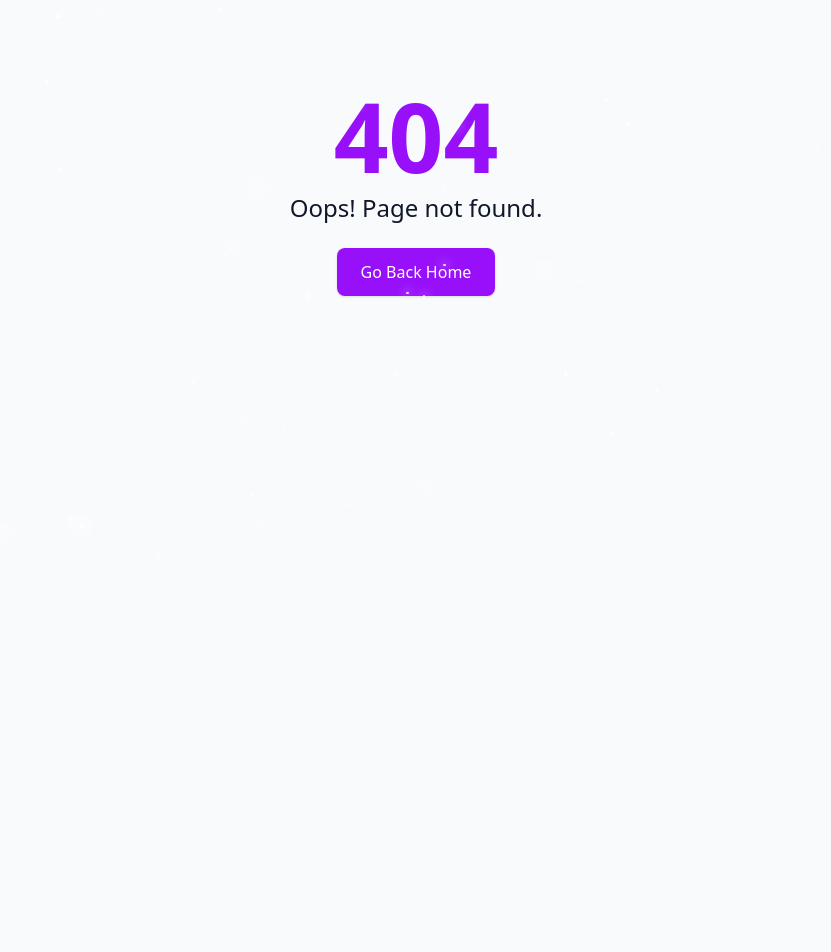
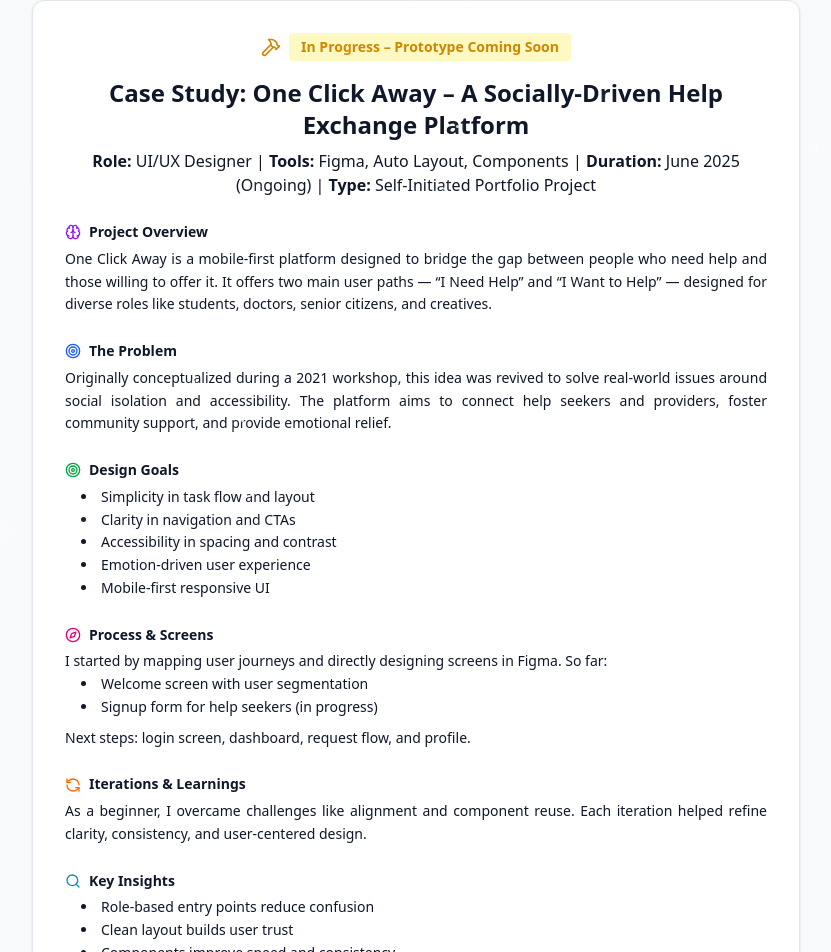
Before and after one commit to harithaa-srii/Portfolio-website, a React (Vite) app: page /design-work in a window 1280 px wide. Before the commit this address had no page. Shown: the part 232-1184 px from the top of the page, without its empty margins (224-1055 px from the left). Before the commit the page ends 800 px from the top, so only its background shows below. Built offline with nearby package versions, Linux system fonts and the light colour scheme.

Commit message:
design work added

```diff
--- a/src/App.jsx
+++ b/src/App.jsx
@@ -5,7 +5,7 @@ import { About } from "./Pages/About";
 import { Skills } from "./Pages/Skills";
 import { Projects } from "./Pages/Projects";
 import { WritingSamples } from "./Pages/WritingSamples";
-// import { DesignWork } from "./Pages/DesignWork";
+import { DesignWork } from "./Pages/DesignWork";
 import { Contact } from "./Pages/Contact";
 import { NotFound } from "./Pages/NotFound";
 import { ThemeToggle } from "./components/ThemeToggle";
@@ -24,7 +24,7 @@ function App() {
           <Route path="/skills" element={<Skills />} />
           <Route path="/projects" element={<Projects />} />
           <Route path="/writing-samples" element={<WritingSamples />} />
-         {/* <Route path="/design-work" element={<DesignWork />} /> */}
+          <Route path="/design-work" element={<DesignWork />} />
           <Route path="/contact" element={<Contact />} />
           <Route path="*" element={<NotFound />} />
         </Routes>
--- a/src/Pages/DesignWork.jsx
+++ b/src/Pages/DesignWork.jsx
@@ -0,0 +1,137 @@
+import {Hammer,Target,Brain,Compass,RefreshCcw,Search,Pin,} from "lucide-react";
+
+export const DesignWork = () => {
+  return (
+    <section className="min-h-screen px-6 py-12 bg-background text-foreground">
+      <h2 className="text-4xl font-bold text-center mb-4">Design Work</h2>
+      <p className="text-center text-muted-foreground mb-12">
+        A glimpse into my ongoing UI/UX case study.
+      </p>
+
+      <div className="max-w-3xl mx-auto bg-card p-8 rounded-xl shadow border border-muted">
+        {/* Centered Section */}
+        <div className="text-center">
+          <div className="inline-flex items-center gap-2 mb-4 justify-center">
+            <Hammer className="text-yellow-600 w-5 h-5" />
+            <span className="text-sm font-semibold text-yellow-600 bg-yellow-100 px-3 py-1 rounded">
+              In Progress – Prototype Coming Soon
+            </span>
+          </div>
+
+          <h3 className="text-2xl font-semibold mb-2">
+            Case Study: One Click Away – A Socially-Driven Help Exchange
+            Platform
+          </h3>
+          <p className="text-muted-foreground mb-6">
+            <strong>Role:</strong> UI/UX Designer | <strong>Tools:</strong>{" "}
+            Figma, Auto Layout, Components | <strong>Duration:</strong> June
+            2025 (Ongoing) | <strong>Type:</strong> Self-Initiated Portfolio
+            Project
+          </p>
+        </div>
+
+        {/* Justified Content */}
+        <div className="space-y-6 text-sm leading-relaxed text-foreground text-justify">
+          <div>
+            <div className="flex items-center gap-2 mb-1">
+              <Brain className="w-4 h-4 text-purple-600" />
+              <h4 className="font-semibold">Project Overview</h4>
+            </div>
+            <p>
+              One Click Away is a mobile-first platform designed to bridge the
+              gap between people who need help and those willing to offer it. It
+              offers two main user paths — “I Need Help” and “I Want to Help” —
+              designed for diverse roles like students, doctors, senior
+              citizens, and creatives.
+            </p>
+          </div>
+
+          <div>
+            <div className="flex items-center gap-2 mb-1">
+              <Target className="w-4 h-4 text-blue-600" />
+              <h4 className="font-semibold">The Problem</h4>
+            </div>
+            <p>
+              Originally conceptualized during a 2021 workshop, this idea was
+              revived to solve real-world issues around social isolation and
+              accessibility. The platform aims to connect help seekers and
+              providers, foster community support, and provide emotional relief.
+            </p>
+          </div>
+
+          <div>
+            <div className="flex items-center gap-2 mb-1">
+              <Target className="w-4 h-4 text-green-600" />
+              <h4 className="font-semibold">Design Goals</h4>
+            </div>
+            <ul className="list-disc list-inside ml-4">
+              <li>Simplicity in task flow and layout</li>
+              <li>Clarity in navigation and CTAs</li>
+              <li>Accessibility in spacing and contrast</li>
+              <li>Emotion-driven user experience</li>
+              <li>Mobile-first responsive UI</li>
+            </ul>
+          </div>
+
+          <div>
+            <div className="flex items-center gap-2 mb-1">
+              <Compass className="w-4 h-4 text-pink-600" />
+              <h4 className="font-semibold">Process & Screens</h4>
+            </div>
+            <p>
+              I started by mapping user journeys and directly designing screens
+              in Figma. So far:
+            </p>
+            <ul className="list-disc list-inside ml-4">
+              <li>Welcome screen with user segmentation</li>
+              <li>Signup form for help seekers (in progress)</li>
+            </ul>
+            <p className="mt-2">
+              Next steps: login screen, dashboard, request flow, and profile.
+            </p>
+          </div>
+
+          <div>
+            <div className="flex items-center gap-2 mb-1">
+              <RefreshCcw className="w-4 h-4 text-orange-500" />
+              <h4 className="font-semibold">Iterations & Learnings</h4>
+            </div>
+            <p>
+              As a beginner, I overcame challenges like alignment and component
+              reuse. Each iteration helped refine clarity, consistency, and
+              user-centered design.
+            </p>
+          </div>
+
+          <div>
+            <div className="flex items-center gap-2 mb-1">
+              <Search className="w-4 h-4 text-cyan-600" />
+              <h4 className="font-semibold">Key Insights</h4>
+            </div>
+            <ul className="list-disc list-inside ml-4">
+              <li>Role-based entry points reduce confusion</li>
+              <li>Clean layout builds user trust</li>
+              <li>Components improve speed and consistency</li>
+            </ul>
+          </div>
+
+          <div>
+            <div className="flex items-center gap-2 mb-1">
+              <Pin className="w-4 h-4 text-red-500" />
+              <h4 className="font-semibold">Outcome</h4>
+            </div>
+            <p>
+              This case study is a personal milestone and a reflection of my
+              growth in UX/UI design. I'm planning to launch this as an MVP
+              after the prototype is finalized.
+            </p>
+          </div>
+
+          <div className="text-right mt-6 text-sm italic text-muted-foreground">
+            Prototype link will be added once the mockup is complete.
+          </div>
+        </div>
+      </div>
+    </section>
+  );
+};
--- a/src/Pages/Projects.jsx
+++ b/src/Pages/Projects.jsx
@@ -2,24 +2,24 @@ export const Projects = () => {
   return (
     <section className="min-h-screen px-6 py-12 bg-background text-foreground">
       <h2 className="text-4xl font-bold text-center mb-4">Projects</h2>
-      <p className="text-center text-muted-foreground mb-12">
+      <p className="text-center text-muted-foreground text-lg mb-10">
         Showcasing the work I’ve done so far.
       </p>
 
       <div className="flex justify-center">
-        <div className="max-w-sm bg-card rounded-xl shadow-md border border-muted p-6 transition hover:shadow-lg">
+        <div className="max-w-md w-full bg-card rounded-xl shadow-md border border-muted p-6 transition hover:shadow-lg">
           <img
-            src="../src/assets/thumbnails/portfolio-website.jpg"
+            src="./src/assets/thumbnails/portfolio-website.jpg"
             alt="Portfolio Website"
-            className="w-full h-60 object-contain rounded-md mb-4"
+            className="w-full h-64 object-cover rounded-md mb-6"
           />
-          <h3 className="text-xl font-semibold mb-2">Portfolio Website</h3>
-          <p className="text-sm text-muted-foreground mb-4">
+          <h3 className="text-xl font-semibold text-center mb-3">Portfolio Website</h3>
+          <p className="text-sm text-muted-foreground text-center mb-6">
             A responsive personal portfolio built using React and Tailwind CSS.
             Includes dynamic routing, contact form with Formspree, and a clean
             modern UI.
           </p>
-          <div className="flex gap-4 text-sm font-medium">
+          <div className="flex justify-between text-sm font-medium px-1">
             <a
               href="https://your-live-demo-link"
               target="_blank"
@@ -29,7 +29,7 @@ export const Projects = () => {
               Live Demo
             </a>
             <a
-              href="https://github.com/harithaa-srii/your-repo"
+              href="https://github.com/harithaa-srii/Portfolio-website"
               target="_blank"
               rel="noopener noreferrer"
               className="text-purple-600 hover:underline"
--- a/src/components/ThemeToggle.jsx
+++ b/src/components/ThemeToggle.jsx
@@ -30,7 +30,7 @@ export const ThemeToggle = () => {
 
   return (
     <button onClick={toggleMode}
-    className={cn("fixed max-sm:hidden top-5 right-5 z-50 p-2 rounded-full transition-colors duration-300",
+    className={cn("fixed max-sm:hidden top-5 right-5 z-50 p-2 rounded-full transition-colors duration-300 cursor-pointer",
         "focus:outlin-hidden")}>
       {isDarkMode ? (
         <Sun className="h-6 w-6 text-yellow-300" />
```
Lines whose indentation alone changed are shown as unchanged.
